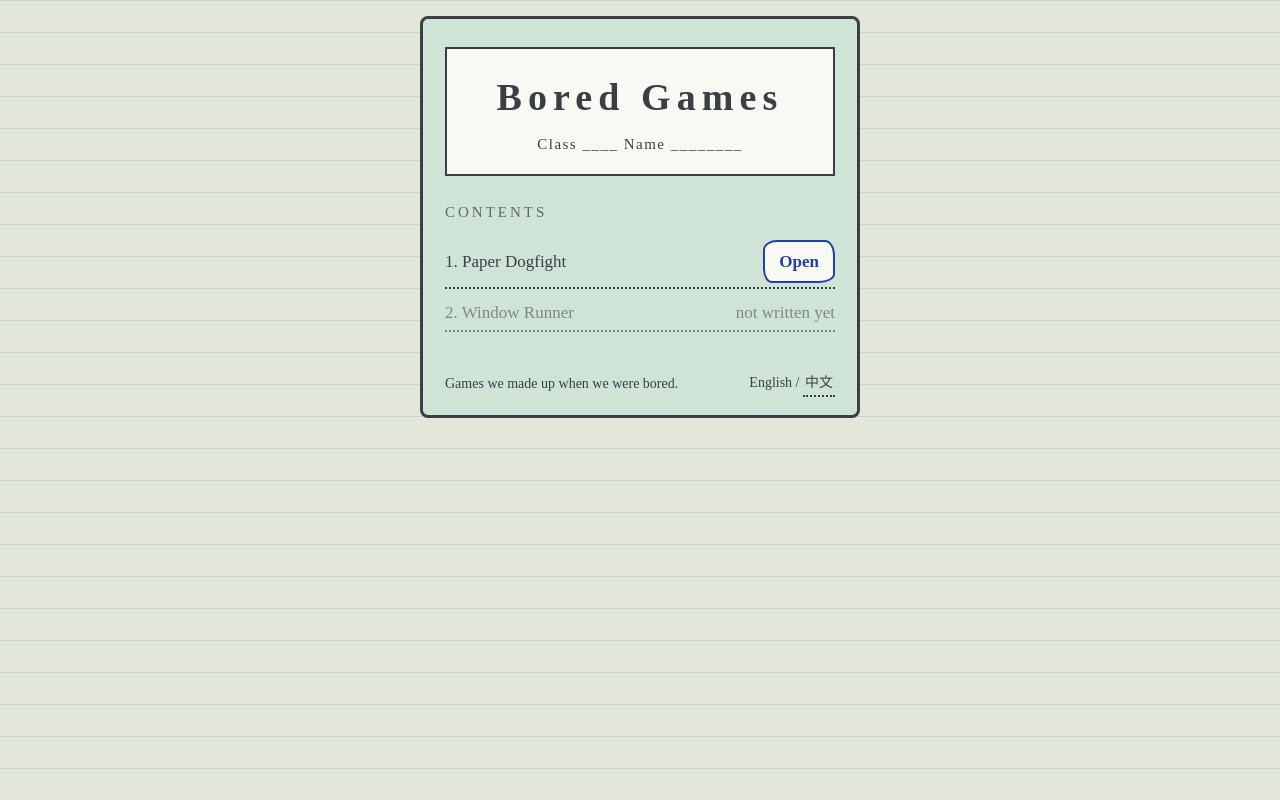
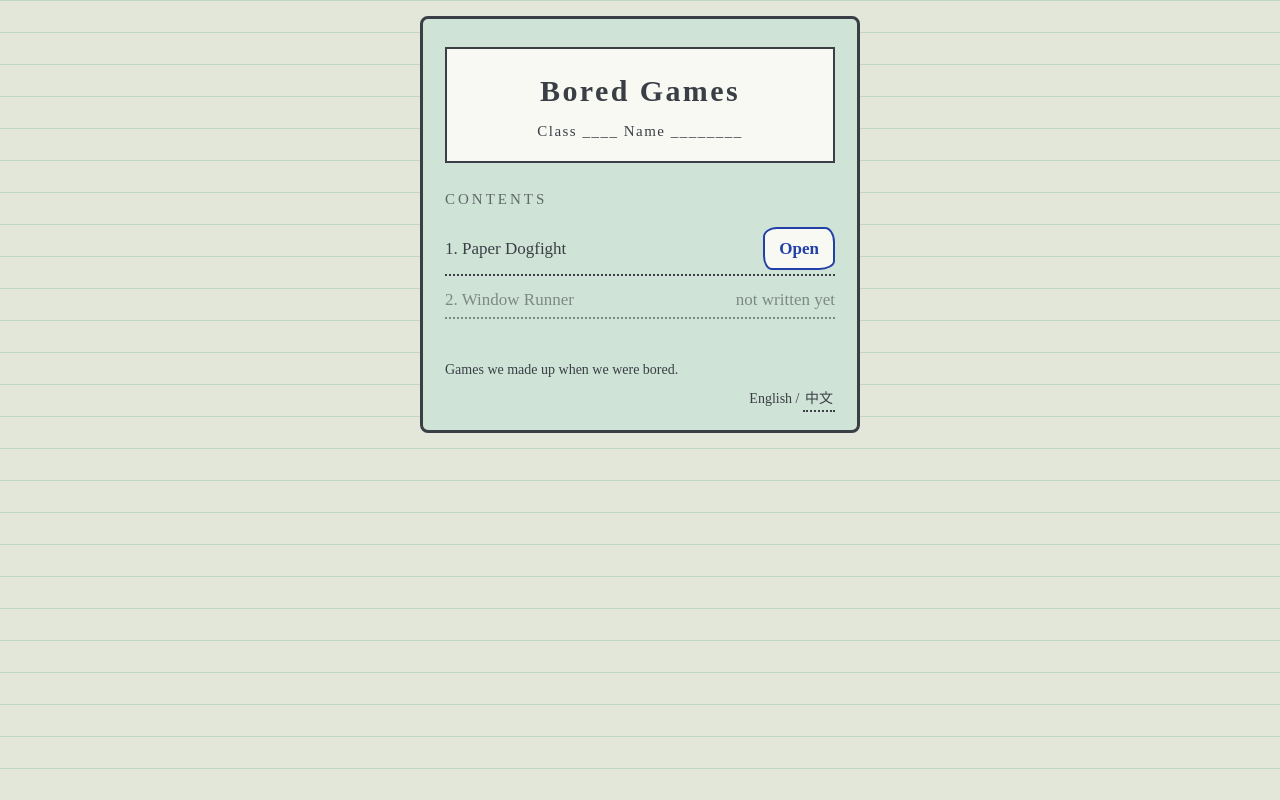
Before and after one commit to csiesheep/bored_games, a website: page public/index.html in a window 1280 px wide. Drawn offline with Linux system fonts and the light colour scheme; a web font is replaced by a local one.

Commit message:
封面英文版:標題一行、語言切換一行(#6 退回)
html[lang="en"] 時把 .label h1 收成 30px / .08em 並 nowrap,「Bored Games」
不再斷成兩行;中文的 38px 不動。

.foot 改成直排:cover.foot 那句自己佔滿一行,語言切換排在它下面靠右、
white-space:nowrap,「English / 中文」不再被擠斷。

Co-Authored-By: Claude <noreply@anthropic.com>

```diff
--- a/public/style.css
+++ b/public/style.css
@@ -35,7 +35,12 @@ h2{margin:8px 0 0;font-size:15px;letter-spacing:.2em;font-weight:400;opacity:.75
 .toc li{display:flex;justify-content:space-between;align-items:baseline;gap:12px;
   border-bottom:2px dotted var(--pencil);padding-bottom:4px}
 .toc li.off{opacity:.55}
-.foot{margin:24px 0 0;font-size:14px;display:flex;justify-content:space-between;align-items:center;gap:12px}
+/* 封面的英文比中文長得多:字級和字距各收一點,讓標題留在一行(中文不動)。 */
+html[lang="en"] .label h1{font-size:30px;letter-spacing:.08em;white-space:nowrap}
+/* 頁尾那句自己一行,語言切換排在它下面靠右、不換行。 */
+.foot{margin:24px 0 0;font-size:14px;display:flex;flex-direction:column;align-items:flex-end;gap:6px}
+.foot>:first-child{align-self:stretch}
+.foot>:last-child{white-space:nowrap}
 
 /* ───── 系列共用的小零件(bg-) ───── */
 .bg-btn{
```
